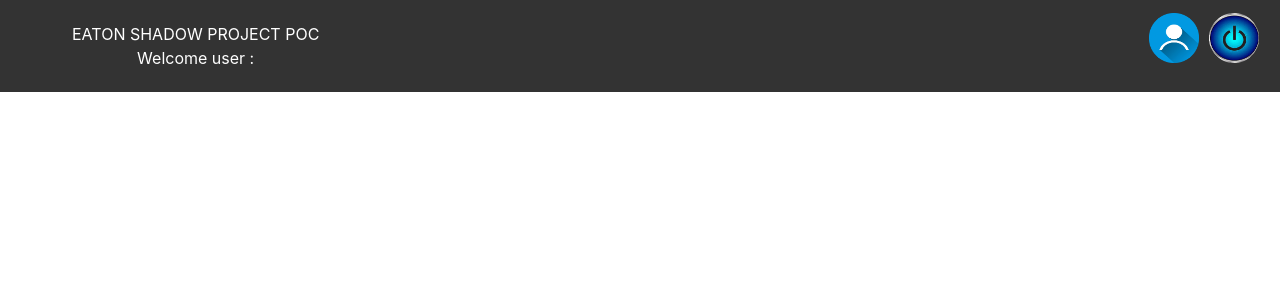
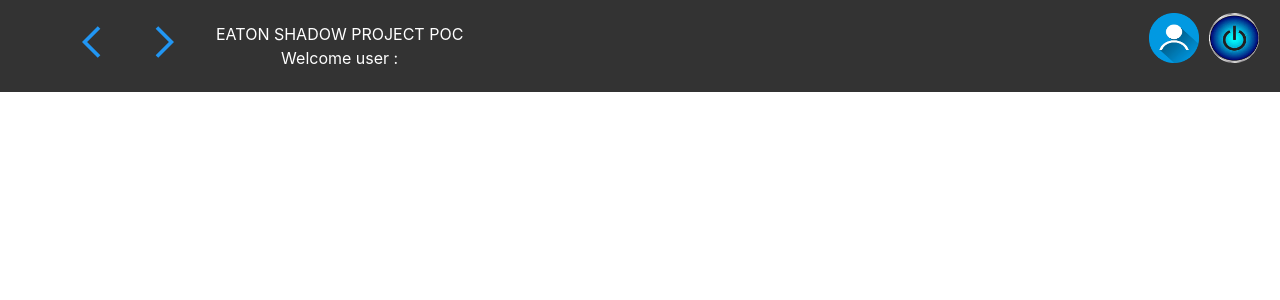
Before and after one commit to 99002482/Shadow_Project, a React (Create React App) app: page /Header in a window 1280 px wide. Shown: the top 300 px of the page. Built offline with nearby package versions, Linux system fonts and the light colour scheme.

Commit message:
added back and forward button

```diff
--- a/package.json
+++ b/package.json
@@ -10,6 +10,7 @@
     "@testing-library/react": "^11.2.0",
     "@testing-library/user-event": "^12.2.2",
     "bootstrap": "^4.5.3",
+    "disable-browser-back-navigation": "^0.1.0",
     "react": "^17.0.1",
     "react-bootstrap": "^1.4.0",
     "react-dom": "^17.0.1",
--- a/src/App.js
+++ b/src/App.js
@@ -8,6 +8,7 @@ import Header from "./component/Header";
 import DeviceDetails from "./component/DeviceDetails";
 import { BrowserRouter as Router, Switch, Route } from "react-router-dom";
 function App() {
+
   return (
     <Router>
       <div className="App">
--- a/src/component/Cardview.js
+++ b/src/component/Cardview.js
@@ -23,13 +23,22 @@ class Cardview extends Component {
     var { data } = this.state;
 
     return (
-      <div >
+      <div className="container">
         <div className="row">
           {data.map((item) => (
-            <div key={item.id} className="col-sm-3">
+            <div key={item.id} className="col-sm-4">
               <Card className="card-width">
-                <CardHeader tag="h6" style={{ backgroundColor: '#333', borderColor: '#333',color:'white' }}>{item}</CardHeader>
-                <CardBody className="card-box" >
+                <CardHeader
+                  tag="h6"
+                  style={{
+                    backgroundColor: "#333",
+                    borderColor: "#333",
+                    color: "white",
+                  }}
+                >
+                  {item}
+                </CardHeader>
+                <CardBody className="card-box">
                   <CardText>
                     <fiicons.FcElectroDevices size={30} />
                     &nbsp;&nbsp;<b>Devices : {6}</b>
@@ -38,7 +47,7 @@ class Cardview extends Component {
                   <br />
                   <Link to="/Device">
                     {" "}
-                    <Button >View Details</Button>
+                    <Button>View Details</Button>
                   </Link>
                 </CardBody>
               </Card>{" "}
--- a/src/component/Dashboard.js
+++ b/src/component/Dashboard.js
@@ -1,14 +1,16 @@
 import React, { Component } from "react";
+//import disableBrowserBackButton from 'disable-browser-back-navigation';
+
 import Sidebar from "./Sidebar";
 import Header from "../component/Header";
 import Footer from "../component/Footer";
 import Cardview from "./Cardview";
 import "../asset/css/App.css";
 import { SitesApi } from "../services/SitesApi";
+//disableBrowserBackButton();
 
 class Dashboard extends Component {
   componentDidMount() {
-
     SitesApi().then((res) => {
       var ar = [];
 
@@ -24,8 +26,6 @@ class Dashboard extends Component {
         }
       }
       localStorage.setItem("loc", JSON.stringify(ar));
-
-
     });
   }
 
--- a/src/component/Header.js
+++ b/src/component/Header.js
@@ -2,6 +2,7 @@ import React, { Component } from "react";
 import profile from "../asset/images/profile.png";
 import logout from "../asset/images/logout.png";
 import "../asset/css/App.css";
+import * as faicons from "react-icons/fc";
 
 class Header extends Component {
   constructor() {
@@ -9,6 +10,8 @@ class Header extends Component {
     this.state = {};
     this.Profile = this.Profile.bind(this);
     this.Logout = this.Logout.bind(this);
+    this.back = this.back.bind(this);
+    this.forward = this.forward.bind(this);
   }
 
   Logout(event) {
@@ -20,13 +23,30 @@ class Header extends Component {
   Profile(event) {
     window.location.href = "/profile";
   }
+  back(event) {
+    window.history.go(-1);
+  }
+  forward(event) {
+    window.history.go(1);
+  }
 
   render() {
     return (
       <section className="navbar">
         <div className="header">
           <ul className="header-list">
-            <li className="company-name">EATON SHADOW PROJECT POC <center>Welcome user : {JSON.parse(localStorage.getItem("Username"))} </center></li>
+            <li className="company-name">
+              <faicons.FcPrevious size={40} onClick={this.back} />
+            </li>
+            <li className="company-name">
+              <faicons.FcNext size={40} onClick={this.forward} />
+            </li>
+            <li className="company-name">
+              EATON SHADOW PROJECT POC{" "}
+              <center>
+                Welcome user : {JSON.parse(localStorage.getItem("Username"))}{" "}
+              </center>
+            </li>
 
             <li>
               <img
@@ -44,7 +64,6 @@ class Header extends Component {
                 src={profile}
               ></img>
             </li>
-
           </ul>{" "}
         </div>
       </section>
--- a/src/component/Profile.js
+++ b/src/component/Profile.js
@@ -58,8 +58,7 @@ class Profile extends Component {
                 <br />
                 <br />
                 &nbsp;&nbsp;&nbsp;&nbsp;&nbsp;&nbsp;&nbsp;&nbsp;&nbsp;&nbsp;&nbsp;
-                  Address:{" "}
-                  <input type="text" defaultValue={item.address.city} />
+                Address: <input type="text" defaultValue={item.address.city} />
               </div>
             </center>
           ))}
```
Also changed, not shown: src/asset/css/App.css (line endings or trailing spaces), 1 other file (tests, documents, lock files or other folders). Lines whose indentation alone changed are shown as unchanged.
